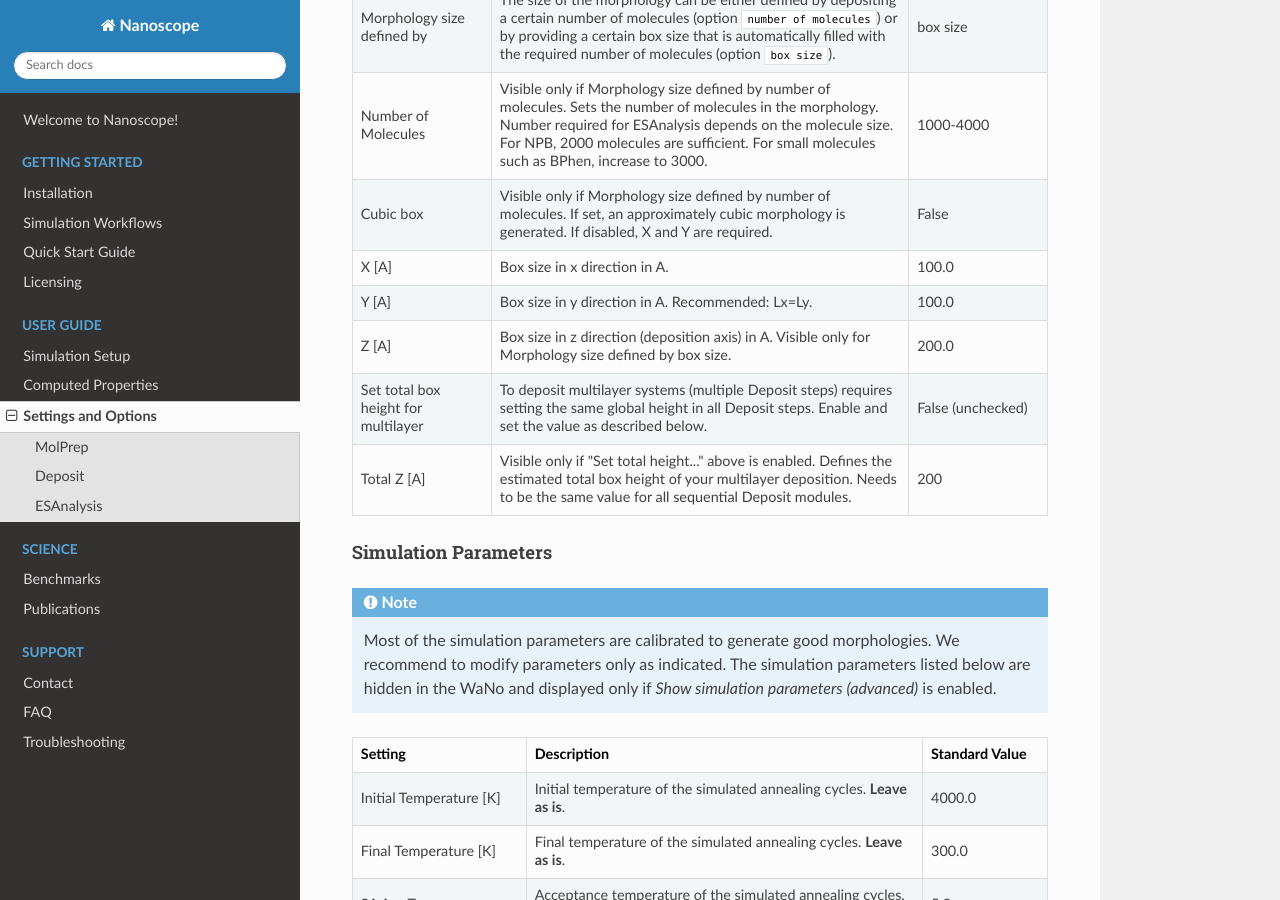
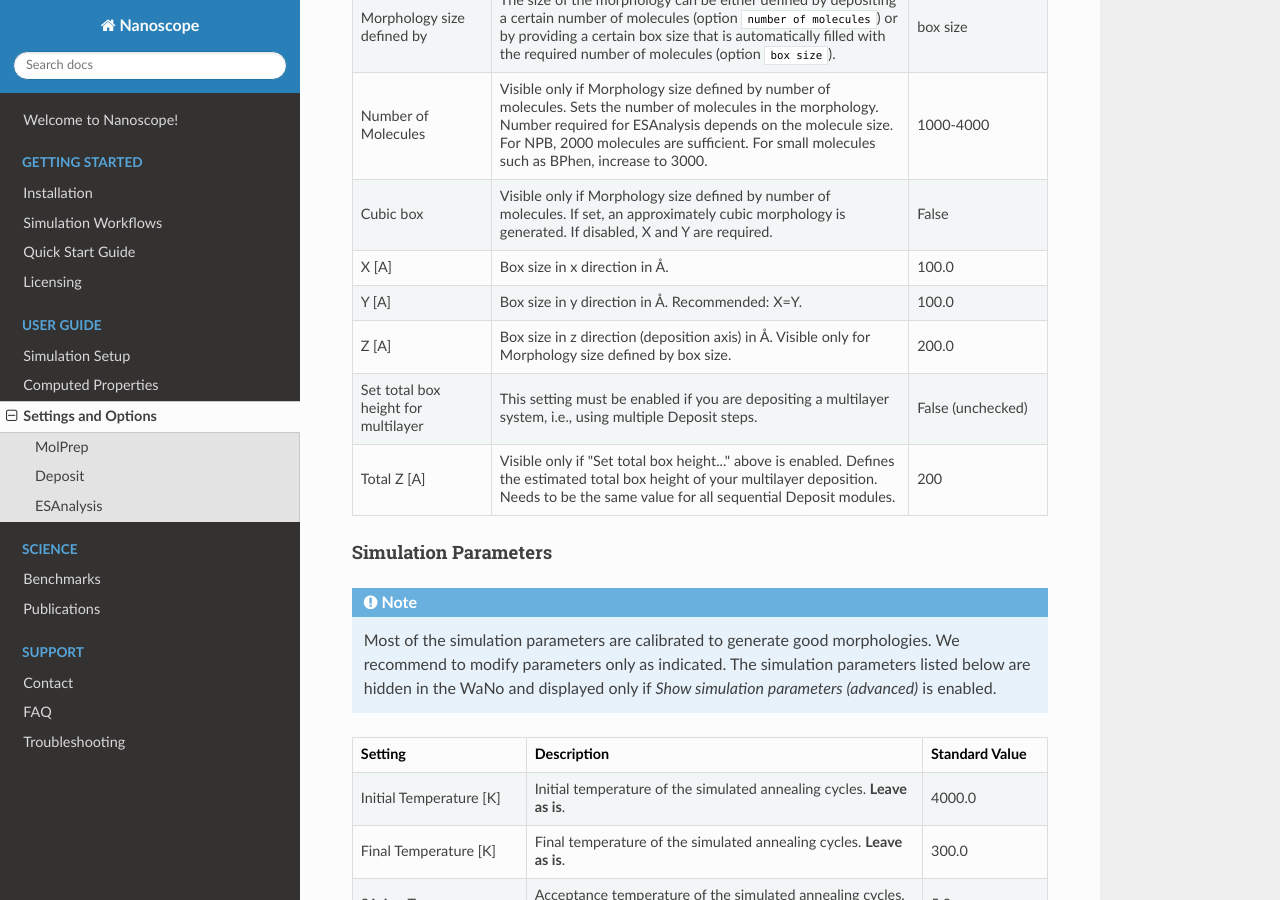
Before and after one commit to NanomatchGmbH/nanoscope-docs, a Sphinx documentation site: the page built from docs/source/user_guide/settings.rst, in a window 1280 px wide and 900 px high, scrolled down 802 px. Built offline with Sphinx 7.4.7 and the Read the Docs theme 3.1.0, drawn with Linux system fonts in a browser that asks for light colours.

Commit message:
multiple small corrections / adjustments

```diff
--- a/docs/source/user_guide/settings.rst
+++ b/docs/source/user_guide/settings.rst
@@ -164,27 +164,27 @@ Dimensions
     </tr>
     <tr>
       <td style="padding: 8px; border: 1px solid #ddd; overflow-wrap: break-word; white-space: normal;">X [A]</td>
-      <td style="padding: 8px; border: 1px solid #ddd; overflow-wrap: break-word; white-space: normal;">Box size in x direction in A.</td>
+      <td style="padding: 8px; border: 1px solid #ddd; overflow-wrap: break-word; white-space: normal;">Box size in x direction in &Aring.</td>
       <td style="padding: 8px; border: 1px solid #ddd; overflow-wrap: break-word; white-space: normal;">100.0</td>
     </tr>
     <tr>
       <td style="padding: 8px; border: 1px solid #ddd; overflow-wrap: break-word; white-space: normal;">Y [A]</td>
-      <td style="padding: 8px; border: 1px solid #ddd; overflow-wrap: break-word; white-space: normal;">Box size in y direction in A. Recommended: Lx=Ly.</td>
+      <td style="padding: 8px; border: 1px solid #ddd; overflow-wrap: break-word; white-space: normal;">Box size in y direction in &Aring. Recommended: X=Y.</td>
       <td style="padding: 8px; border: 1px solid #ddd; overflow-wrap: break-word; white-space: normal;">100.0</td>
     </tr>
     <tr>
       <td style="padding: 8px; border: 1px solid #ddd; overflow-wrap: break-word; white-space: normal;">Z [A]</td>
-      <td style="padding: 8px; border: 1px solid #ddd; overflow-wrap: break-word; white-space: normal;">Box size in z direction (deposition axis) in A. Visible only for Morphology size defined by box size.</td>
+      <td style="padding: 8px; border: 1px solid #ddd; overflow-wrap: break-word; white-space: normal;">Box size in z direction (deposition axis) in &Aring. Visible only for Morphology size defined by box size.</td>
       <td style="padding: 8px; border: 1px solid #ddd; overflow-wrap: break-word; white-space: normal;">200.0</td>
     </tr>
     <tr>
       <td style="padding: 8px; border: 1px solid #ddd; overflow-wrap: break-word; white-space: normal;">Set total box height for multilayer</td>
-      <td style="padding: 8px; border: 1px solid #ddd; overflow-wrap: break-word; white-space: normal;">To deposit multilayer systems (multiple Deposit steps) requires setting the same global height in all Deposit steps. Enable and set the value as described below.</td>
+      <td style="padding: 8px; border: 1px solid #ddd; overflow-wrap: break-word; white-space: normal;">This setting must be enabled if you are depositing a multilayer system, i.e., using multiple Deposit steps.</td>
       <td style="padding: 8px; border: 1px solid #ddd; overflow-wrap: break-word; white-space: normal;">False (unchecked)</td>
     </tr>
     <tr>
       <td style="padding: 8px; border: 1px solid #ddd; overflow-wrap: break-word; white-space: normal;">Total Z [A]</td>
-      <td style="padding: 8px; border: 1px solid #ddd; overflow-wrap: break-word; white-space: normal;">Visible only if "Set total height..." above is enabled. Defines the estimated total box height of your multilayer deposition. Needs to be the same value for all sequential Deposit modules.</td>
+      <td style="padding: 8px; border: 1px solid #ddd; overflow-wrap: break-word; white-space: normal;">Visible only if "Set total box height..." above is enabled. Defines the estimated total box height of your multilayer deposition. Needs to be the same value for all sequential Deposit modules.</td>
       <td style="padding: 8px; border: 1px solid #ddd; overflow-wrap: break-word; white-space: normal;">200</td>
     </tr>
   </tbody>
```
